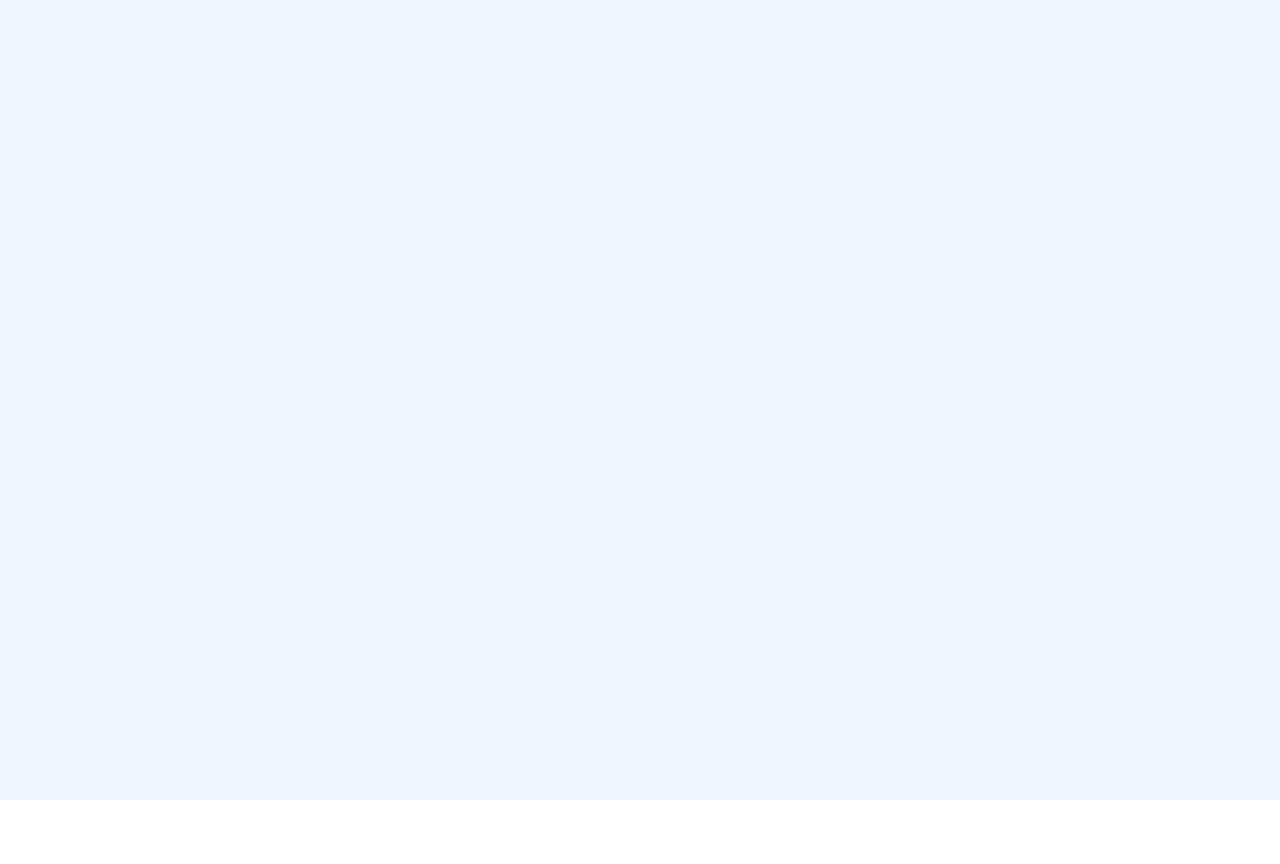
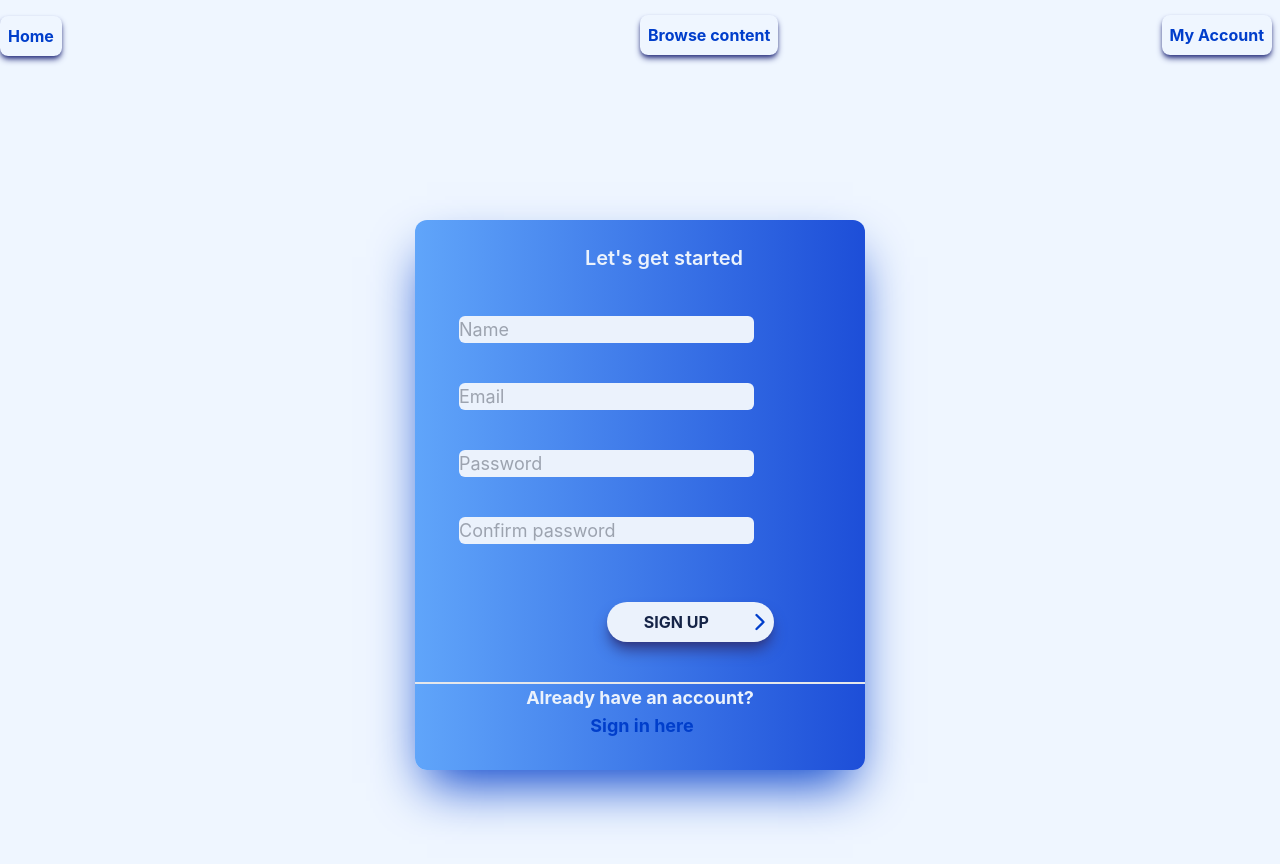
Before and after one commit to unekuogbaje/Binchi-0.1, a React (Create React App) app: page /signup in a window 1280 px wide. Before the commit this address had no page. Shown: the top 864 px of the page. Before the commit the page ends 800 px from the top, so only its background shows below. Built offline with nearby package versions, Linux system fonts and the light colour scheme.

Commit message:
updated auth pages

```diff
--- a/src/App.js
+++ b/src/App.js
@@ -1,5 +1,5 @@
-import { Routes, Route, redirect } from 'react-router-dom';
-import { useEffect } from 'react';
+import { Routes, Route } from 'react-router-dom';
+import { Component, useEffect } from 'react';
 import { getRedirectResult } from 'firebase/auth';
 import {
   auth,
@@ -11,6 +11,8 @@ import {
 import Home from './routes/home/home.component';
 import Navigation from './routes/navigation/navigation.component';
 import Authentication from './routes/authentication/authentication.component';
+import SignInForm from './components/sign-in-form/sign-in-form.component';
+import SignUpForm from './components/sign-up-form/sign-up-form.component';
 
 const Browse = () => {
   const logGoogleUser = async () => {
@@ -35,8 +37,11 @@ const App = () => {
             <Route index element={<Home/>} />
             <Route path='browse' element={<Browse/>} />
             <Route path='auth' element={<Authentication />} />
+            <Route path='signin' element={<SignInForm/>} />
+            <Route path='signup' element={<SignUpForm/>} />
          </Route>
        </Routes>
+
 
       </div>
     );
--- a/src/components/sign-in-form/sign-in-form.component.jsx
+++ b/src/components/sign-in-form/sign-in-form.component.jsx
@@ -9,10 +9,7 @@ import Button from '../button/button.component';
 import {
     User,
     Lock,
-    ChevronRight,
-    Instagram,
-    Facebook,
-    Twitter
+    ChevronRight
 } from 'react-feather';
 
 
@@ -74,41 +71,41 @@ const SignInForm = () => {
         return (
             <Fragment>
             <div className="flex items-center justify-center relative min-h-screen">
-             <div className=" h-[680px] w-[350px] shadow-2xl shadow-[#003ECB] bg-gradient-to-r from-blue-100 to-blue-700 rounded-xl transform duration-200 hover:scale-110">
-                 <div className="z-[1] relative min-h-full ">
+             <div className="flex-column h-[550px] w-[450px] shadow-2xl shadow-[#003ECB] bg-gradient-to-r from-blue-400 to-blue-700 rounded-xl transform duration-200 hover:scale-110 m-auto">
+                 <h2 className='w-full text-center text-mainClr text-xl font-semibold m-6'> Sign in</h2>
                      <form
+                     className="mb-4 md:flex md:flex-wrap md:justify-between m-6"
                      onSubmit={handleSubmit}
-                     className="w-[320px] p-[30px] pt-[90px]"
                         >
+                        <div
+                        className="mb-6 justify-between md:w-5/6">
                          <div
-                         className="p-5 relative flex  transform duration-200 hover:scale-110">
+                         className="p-5 transform duration-200 hover:scale-110">
+                         <User
+                             className="absolute p-1 mt-1.5 mr-2 text-slate-400"
+                            />
                           <FormInput
                             type="email"
                             placeholder="Email"
-                            className="p-2 text-slate-600 b-0 p=[10px] pl-[24px] w-[100%] rounded-md shadow-md bg-mainClr shadow-[#2f3782]"
                             required
                             onChange={handleChange}
                             name="email"
                             value={email}
                           />
-                          <User
-                             className="absolute p-1 mt-1.5 mr-2 text-slate-400"
-                            />
                          </div>
 
                             <div
-                            className="p-5 relative flex  transform duration-200 hover:scale-110 mt-10">
+                            className="p-5 transform duration-200 hover:scale-110">
+                              <Lock
+                                 className="absolute p-1 mt-1.5 mr-2 text-slate-400"
+                               />
                                 <FormInput
                                 type="password"
                                 placeholder="Password"
-                                className="p-2  text-slate-600 b-0 p=[10px] pl-[24px] w-[100%] rounded-md shadow-md bg-mainClr shadow-[#2f3782]"
                                 required
                                 onChange={handleChange}
                                 name="password"
                                 value={password}
-                              />
-                              <Lock
-                                 className="absolute p-1 mt-1.5 mr-2 text-slate-400"
                               />
                             </div>
 
@@ -139,32 +136,29 @@ const SignInForm = () => {
                                   </Button>
 
                                 </div>
-
+                              </div>
                         </form>
 
-                        <Link className='p-10 shadow-md shadow-[#2f3782] left-20 rounded-xl absolute bg-[#d7dbf7] rotate-[-45deg] bottom-12 opacity-80' >
-                        <div className='rotate-[50deg]'>
-                        <h3 className='text-[#003ECB] font-bold text-[24px]'>or sign in via</h3>
-                            <div className='flex text-[#003ECB] gap-4 mt-6 '>
-                            <Twitter className=' transform duration-200 hover:scale-[1.5] fill-blue-400' />
-                            <Facebook className=' transform duration-200 hover:scale-[1.5] fill-blue-400'/>
-                            <Instagram className=' transform duration-200 hover:scale-[1.5] fill-blue-400'/>
-                            </div>
-                        </div>
-                        </Link>
-                    </div>
+                         <span className="block w-full text-center no-underline text-lg font-bold hover:text-grey-darker mb-8 text-mainClr border-t-4">
+                         New User?
+                          <Link to={"/signup"}>
+                            <h1 className="text-[#003ECB] hover:text-blue-900 ml-1 transform duration-200 hover:scale-110">
+                              Sign up
+                            </h1>
+                          </Link>
+                         </span>
 
                 </div>
 
                 <div className='relative z-0 top-0 bottom-0 left-0 right-0 inset-0 min-w-screen flex-wrap'>
                 <div className='rotate-45 absolute'>
-                    <span className='absolute h-[520px] w-[520px] bg-[#003dcbc0] bottom-[-50px] left-[150px] rounded-t-full rounded-b-xl rounded-r-3xl opacity-10 '></span>
-                    <span className='absolute h-[520px] w-[420px] bg-[#88f1ff] top-[20px] right-[380px] rounded-t-3xl rounded-r-full opacity-10 '></span>
-                    <span className='absolute h-[520px] w-[420px] bg-[#d7dbf7] top-[320px] right-[400px] rounded-full opacity-10 '></span>
+                    <span className='absolute h-[120px] w-[220px] bg-[#003dcbc0] bottom-[-50px] left-[150px] rounded-t-full rounded-b-xl rounded-r-3xl opacity-10 '></span>
+                    <span className='absolute h-[120px] w-[120px] bg-[#88f1ff] top-[20px] right-[380px] rounded-t-3xl rounded-r-full opacity-10 '></span>
+                    <span className='absolute h-[120px] w-[120px] bg-[#d7dbf7] top-[320px] right-[400px] rounded-full opacity-10 '></span>
 
-                    <span className='absolute h-[520px] w-[420px] bg-[#0aa3b8] top-[320px] right-[80px] rounded-l-3xl rounded-r-full opacity-10 '></span>
-                    <span className='rotate-90 absolute h-[540px] w-[300px] bg-gradient-to-t from-blue-100 to-blue-700 bottom-[70px] right-[10px] rounded-full opacity-10'></span>
-                    <span className='roundeed-l-xl rounded-r-full absolute h-[400px] w-[420px] bg-[#d7dbf7] bottom-[120px] left-[10px] opacity-20'></span>
+                    <span className='absolute h-[220px] w-[120px] bg-[#0aa3b8] top-[320px] right-[80px] rounded-l-3xl rounded-r-full opacity-10 '></span>
+                    <span className='rotate-90 absolute h-[240px] w-[100px] bg-gradient-to-t from-blue-100 to-blue-700 bottom-[70px] right-[10px] rounded-full opacity-10'></span>
+                    <span className='roundeed-l-xl rounded-r-full absolute h-[100px] w-[120px] bg-[#d7dbf7] bottom-[120px] left-[10px] opacity-20'></span>
                     </div>
 
                 </div>
--- a/src/components/sign-up-form/sign-up-form.component.jsx
+++ b/src/components/sign-up-form/sign-up-form.component.jsx
@@ -1,4 +1,5 @@
 import React, { Fragment } from 'react';
+import { Outlet, Link } from 'react-router-dom';
 
 import { useState } from 'react';
 import FormInput from '../form-input/form-input';
@@ -8,6 +9,10 @@ import {
 } from '../../utils/firebase/firebase.utils';
 
 import Button from '../button/button.component';
+
+import {
+  ChevronRight
+} from 'react-feather';
 
 const defaultFormFields = {
 displayName:'',
@@ -59,12 +64,16 @@ const SignUpForm = () => {
 
     return (
       <Fragment>
-      <div className='sign-up-container flex-column w-[380px] '>
-        <h2 className='m-6' >Don't have an account?</h2>
-        <span className='m-6'>Sign up with email and password</span>
+      <div className="flex items-center justify-center relative min-h-screen">
+      <div className='flex-column h-[550px] w-[450px] shadow-2xl shadow-[#003ECB] bg-gradient-to-r from-blue-400 to-blue-700 rounded-xl transform duration-200 hover:scale-110 m-auto'>
+        <h2 className='w-full text-center text-mainClr text-xl font-semibold m-6' >Let's get started</h2>
         <form
-        className="shrink focus:shrink m-6"
+        className="mb-4 md:flex md:flex-wrap md:justify-between m-6"
         onSubmit={handleSubmit}>
+         <div
+         className="mb-6 justify-between md:w-5/6">
+          <div
+          className="p-5 transform duration-200 hover:scale-110">
             <FormInput
             label=""
             placeholder="Name"
@@ -74,7 +83,10 @@ const SignUpForm = () => {
             name="displayName"
             value={displayName}
             />
+         </div>
 
+          <div
+          className="p-5 transform duration-200 hover:scale-110">
           <FormInput
           label=""
           placeholder="Email"
@@ -84,18 +96,26 @@ const SignUpForm = () => {
           name="email"
           value={email}
           />
+          </div>
 
+          <div
+          className="p-5 transform duration-200 hover:scale-110">
           <FormInput
-          label="Password"
+          label=""
+          placeholder="Password"
           type="password"
           required
           onChange={handleChange}
           name="password"
           value={password}
           />
+          </div>
 
+          <div
+          className="p-5 transform duration-200 hover:scale-110">
           <FormInput
-          label="Confirm Password"
+          label=""
+          placeholder="Confirm password"
           type="password"
           required
           onChange={handleChange}
@@ -103,14 +123,32 @@ const SignUpForm = () => {
           value={confirmPassword}
           className="bg-mainClr"
           />
+          </div>
 
+          <div
+          className="transform duration-200 hover:scale-110 relative">
             <Button
-          type='submit'
+            type="submit"
+            className='flex ml-auto bg-mainClr hover:bg-blue-100 text-[#152447] rounded-full shadow-lg w-[50%] h-10 text-[16px] mt-[38px] p-[16px 20px] items-center shadow-[#2f3782]  font-bold border-[#2f3782] cursor-pointer'>
+              <h1 className='ml-auto uppercase'> sign up </h1>
+            <ChevronRight
+            className="text-[#003ECB] ml-auto"
+              size={28}/>
+            </Button>
 
-          >
-          Sign Up
-          </Button>
+          </div>
+         </div>
         </form>
+
+        <span className="block w-full text-center no-underline text-mainClr hover:text-grey-darker mb-8 border-t-2 font-bold text-lg">
+        Already have an account?
+        <Link to={"/signin"}>
+          <h1 className="text-[#003ECB] hover:text-blue-900 ml-1 transform duration-200 hover:scale-110">
+            Sign in here
+          </h1>
+        </Link>
+      </span>
+      </div>
       </div>
       </Fragment>
       );
--- a/src/routes/authentication/authentication.component.jsx
+++ b/src/routes/authentication/authentication.component.jsx
@@ -1,11 +1,9 @@
-import SignUpForm from '../../components/sign-up-form/sign-up-form.component';
 import SignInForm from '../../components/sign-in-form/sign-in-form.component';
 
 const Authentication = () => {
     return (
         <div
-        className='flex items-center justify-center m-auto relative min-h-screen'>
-            <SignUpForm/>
+        className='items-center justify-center m-auto relative min-h-screen'>
            <SignInForm/>
         </div>
     );
--- a/src/routes/navigation/navigation.component.jsx
+++ b/src/routes/navigation/navigation.component.jsx
@@ -6,19 +6,19 @@ const Navigation = () => {
     return (
       <Fragment>
         <div className='navigation flex h-[70px] w-[100%] justify-between mb-[25px] '>
-          <Link className='logo-container h-[100%] w-[70px] p-[25px] ' to='/'>
-
+          <Link className='p-[10px 15px] cursor-pointer pt-4 ' to='/'>
+          <h1 className="flex right- text-[#003ECB] p-2 shadow-md shadow-[#2f3782] rounded-lg font-bold transform duration-200 hover:scale-110 hover:text-[#121087]">Home</h1>
           </Link>
 
           <div className='flex w-[50%] h-[100%] items-center justify-between '>
             <Link className='p-[10px 15px] cursor-pointer mr-[20%] ' to='/browse'>
-              <p className="flex right- text-[#003ECB] p-2 shadow-md shadow-[#2f3782] rounded-lg font-bold transform duration-200 hover:scale-110 hover:text-[#121087]">Browse content</p>
+              <h1 className="flex right- text-[#003ECB] p-2 shadow-md shadow-[#2f3782] rounded-lg font-bold transform duration-200 hover:scale-110 hover:text-[#121087]">Browse content</h1>
             </Link>
 
             <Link className='p-[10px 15px] ' to='/auth'>
-            <p className="flex right- text-[#003ECB] p-2 mr-2 shadow-md shadow-[#2f3782] rounded-lg font-bold hover:text-[#121087] transform duration-200 hover:scale-110">
-            Sign in
-            </p>
+            <h1 className="flex right- text-[#003ECB] p-2 mr-2 shadow-md shadow-[#2f3782] rounded-lg font-bold hover:text-[#121087] transform duration-200 hover:scale-110">
+            My Account
+            </h1>
             </Link>
           </div>
         </div>
```
Also changed, not shown: src/components/sm sign-ins/sm-sign-ins.jsx (added, +26 -0 lines), src/routes/home/home.component.jsx (+5 -7 lines). Lines whose indentation alone changed are shown as unchanged.
